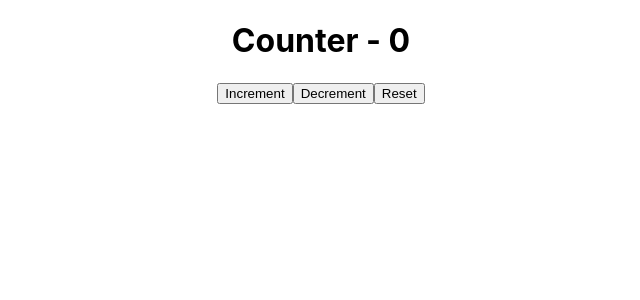
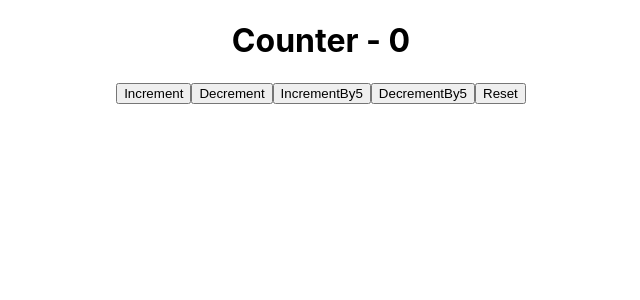
Before and after one commit to dinesh-05910/Hooks, a React (Create React App) app: page / in a window 1280 px wide. Shown: the top 300 px of the page, without its empty margins (319-959 px from the left). Built offline with nearby package versions, Linux system fonts and the light colour scheme.

Commit message:
"Added Counter2 component and commented out Counter1 component in App.js"

```diff
--- a/src/App.js
+++ b/src/App.js
@@ -9,6 +9,7 @@
 import ComponentC from './components/useContext/ComponentC';
 import ComponentA from './components/useContext/ComponentA';
 import Counter1 from './components/useReducer/Counter1';
+import Counter2 from './components/useReducer/Counter2';
 import React from 'react';
 
 export const UserContext = React.createContext()
@@ -29,7 +30,8 @@
           <ComponentA />
         </ChannelContext.Provider>
       </UserContext.Provider> */}
-      <Counter1 />
+      {/* <Counter1 /> */}
+      <Counter2 />
     </div>
   );
 }
--- /dev/null
+++ b/src/components/useReducer/Counter2.jsx
@@ -0,0 +1,34 @@
+import React, {useReducer} from 'react'
+
+const initialState = {
+    firstCount : 0
+}
+
+const reducer = (state,action) => {
+    switch(action.type){
+        case 'increment':
+            return {firstCount : state.firstCount + action.value}
+        case 'decrement':
+            return {firstCount: state.firstCount - action.value}
+        case 'reset':
+            return initialState
+        default:
+            return initialState
+    }
+}
+
+const Counter2 = () => {
+    const [count,dispatch] = useReducer(reducer,initialState);
+  return (
+    <div>
+        <h1>Counter - {count.firstCount}</h1>
+        <button onClick={() => dispatch({type:'increment', value:1})}>Increment</button>
+        <button onClick={() => dispatch({type:'decrement', value:1})}>Decrement</button>
+        <button onClick={() => dispatch({type:'increment', value:5})}>IncrementBy5</button>
+        <button onClick={() => dispatch({type:'decrement', value:5})}>DecrementBy5</button>
+        <button onClick={() => dispatch({type:'reset'})}>Reset</button>
+    </div>
+  )
+}
+
+export default Counter2
```
